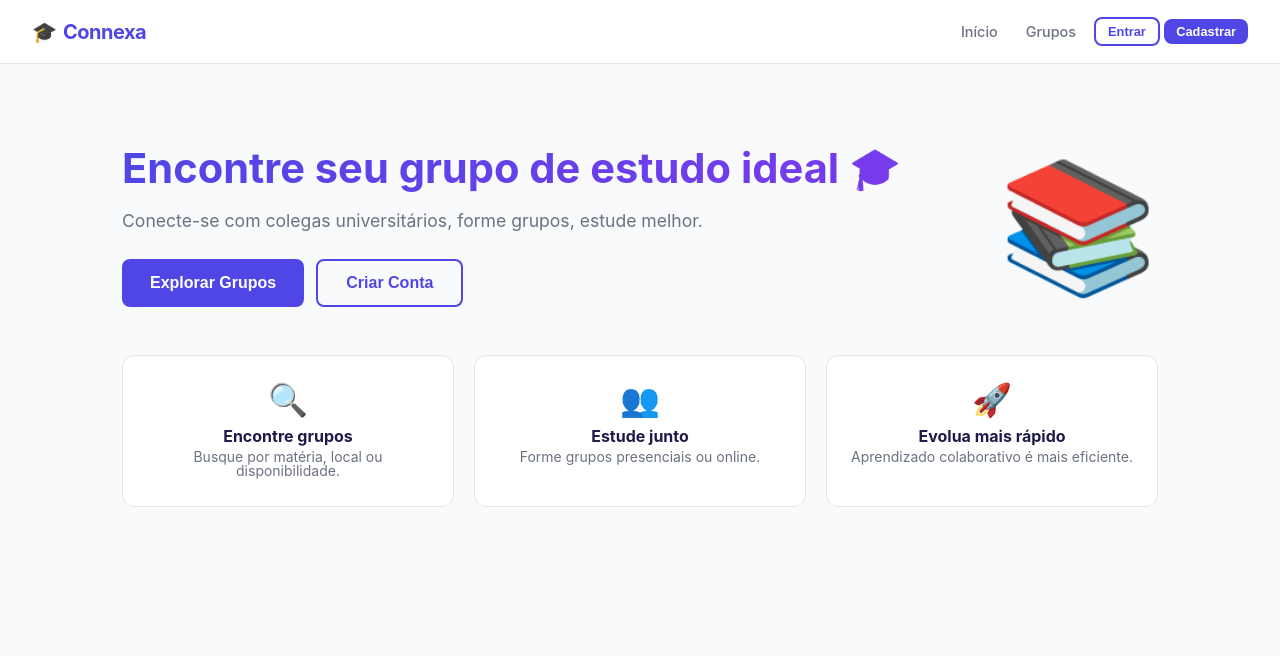
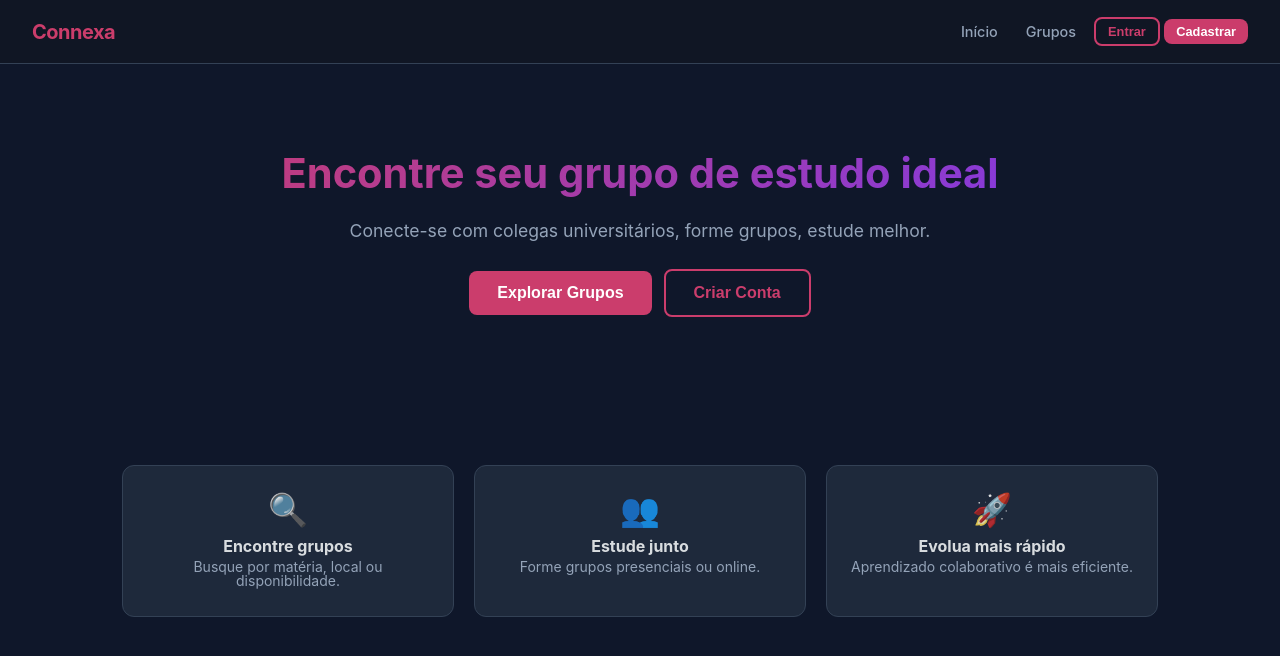
Before and after one commit to LucasAbreu16/FATECODE, a website: page frontend/index.html in a window 1280 px wide. Drawn offline with Linux system fonts and the light colour scheme; a web font is replaced by a local one.

Commit message:
Correção de estilos

```diff
--- a/frontend/css/style.css
+++ b/frontend/css/style.css
@@ -2,20 +2,35 @@
 *, *::before, *::after { box-sizing: border-box; margin: 0; padding: 0; }
 
 :root {
-  --primary:    #4f46e5;
-  --primary-h:  #4338ca;
-  --primary-l:  #eef2ff;
+  /* ===== CORES PRINCIPAIS ===== */
+  --primary:    #fa477dcc;
+  --primary-h:  #ee22708c;
+  --primary-l:  #1e293b;
+
+  /* ===== STATUS ===== */
   --danger:     #ef4444;
   --success:    #22c55e;
   --warning:    #f59e0b;
-  --text:       #1e1b4b;
-  --muted:      #6b7280;
-  --border:     #e5e7eb;
-  --bg:         #f8fafc;
-  --card-bg:    #ffffff;
+
+  /* ===== TEXTO ===== */
+  --text:       #f8fafcda;
+  --muted:      #94a3b8;
+
+  /* ===== FUNDO ===== */
+  --bg:         #0f172a;
+  --card-bg:    #1e293b;
+  --border:     #334155;
+
+  /* ===== UI ===== */
   --radius:     12px;
-  --shadow:     0 1px 3px rgba(0,0,0,.08), 0 4px 16px rgba(79,70,229,.06);
-  --shadow-lg:  0 8px 32px rgba(0,0,0,.12);
+
+  --shadow:
+    0 1px 3px rgba(0,0,0,.25),
+    0 4px 16px rgba(0,0,0,.18);
+
+  --shadow-lg:
+    0 12px 40px rgba(0,0,0,.35);
+
   --nav-h:      64px;
 }
 
@@ -30,7 +45,7 @@ body {
 .navbar {
   position: sticky; top: 0; z-index: 100;
   height: var(--nav-h);
-  background: #fff;
+  background: #12171f77;
   border-bottom: 1px solid var(--border);
   display: flex; align-items: center;
   padding: 0 32px;
@@ -86,8 +101,9 @@ body {
 .btn-full { width: 100%; }
 
 /* ===== PAGES ===== */
-.page { display: none; animation: fadeIn .2s ease; }
+.page { display: none; animation: fadeIn .2s ease; text-align: center;}
 .page.active { display: block; }
+h1{text-align: center; padding: 5px;}
 
 @keyframes fadeIn { from { opacity: 0; transform: translateY(6px); } to { opacity: 1; } }
 
@@ -104,11 +120,11 @@ body {
 }
 .hero-content h1 { background: linear-gradient(135deg, var(--primary), #7c3aed); -webkit-background-clip: text; -webkit-text-fill-color: transparent; }
 .hero-content p { font-size: 1.1rem; color: var(--muted); margin-bottom: 28px; }
-.hero-actions { display: flex; gap: 12px; flex-wrap: wrap; }
-.hero-illustration { font-size: 8rem; flex-shrink: 0; }
+.hero-actions { display: flex; gap: 12px; flex-wrap: wrap; justify-content: center; align-items: center;}
+
 
 .features {
-  max-width: 1100px; margin: 0 auto;
+  max-width: 1100px; margin: 100px auto;
   padding: 0 32px 64px;
   display: grid; grid-template-columns: repeat(auto-fit, minmax(220px, 1fr)); gap: 20px;
 }
--- a/frontend/index.html
+++ b/frontend/index.html
@@ -13,7 +13,7 @@
   <!-- ===== NAVBAR ===== -->
   <nav class="navbar" id="navbar">
     <a href="#" class="nav-logo" onclick="showPage('home')">
-      🎓 <span>Connexa</span>
+    <span>Connexa</span>
     </a>
     <div class="nav-links" id="navLinks">
       <a href="#" onclick="showPage('home')">Início</a>
@@ -51,14 +51,13 @@
     <div id="page-home" class="page active">
       <section class="hero">
         <div class="hero-content">
-          <h1>Encontre seu grupo de estudo ideal 🎓</h1>
+          <h1>Encontre seu grupo de estudo ideal</h1>
           <p>Conecte-se com colegas universitários, forme grupos, estude melhor.</p>
           <div class="hero-actions">
             <button class="btn btn-primary btn-lg" onclick="showPage('groups')">Explorar Grupos</button>
             <button class="btn btn-outline btn-lg" id="heroCTA" onclick="showPage('register')">Criar Conta</button>
           </div>
         </div>
-        <div class="hero-illustration">📚</div>
       </section>
 
       <section class="features">
@@ -90,11 +89,11 @@
             <div class="form-row">
               <div class="form-group">
                 <label>Universidade</label>
-                <input type="text" id="reg-university" placeholder="Ex.: USP" />
+                <input type="text" id="reg-university" placeholder="Ex.: FATEC" />
               </div>
               <div class="form-group">
                 <label>Curso</label>
-                <input type="text" id="reg-course" placeholder="Ex.: Ciência da Computação" />
+                <input type="text" id="reg-course" placeholder="Ex.: Ciência de Dados" />
               </div>
             </div>
             <button type="submit" class="btn btn-primary btn-full" id="registerBtn">Criar conta</button>
```
